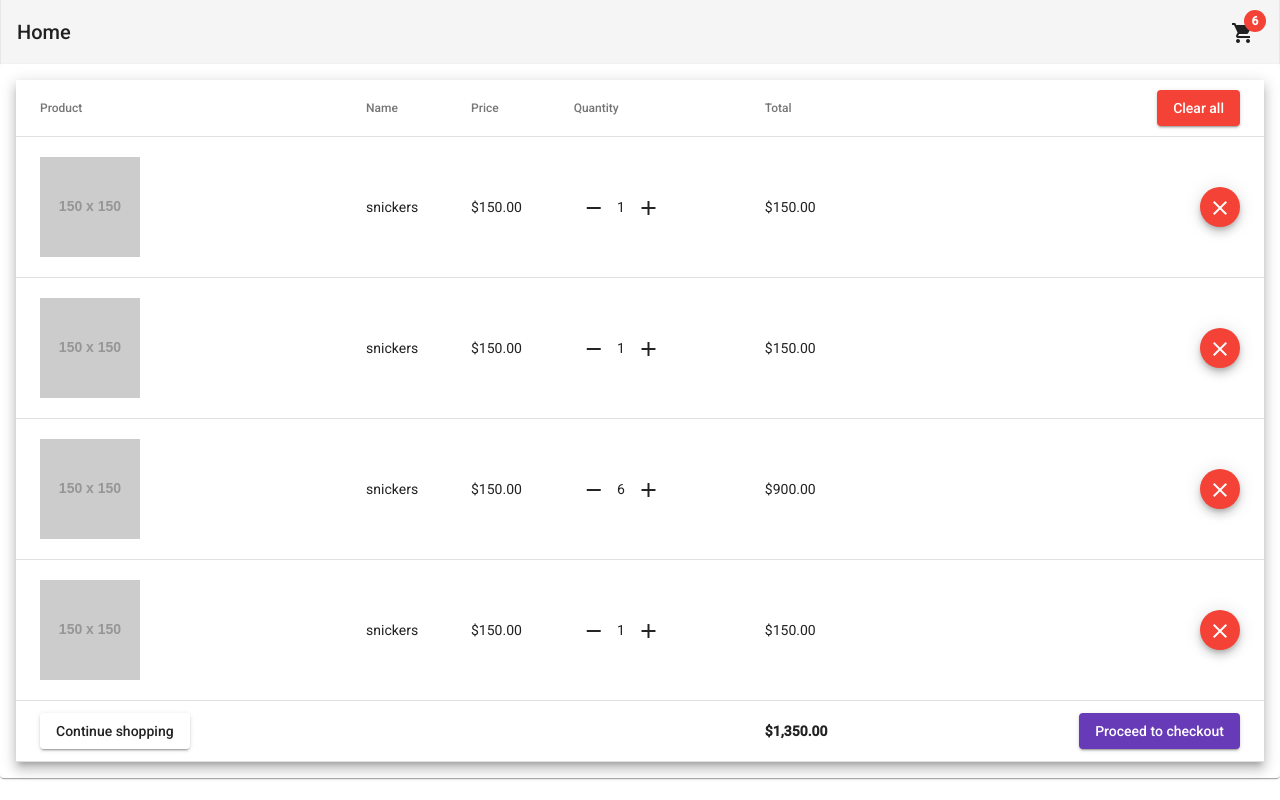
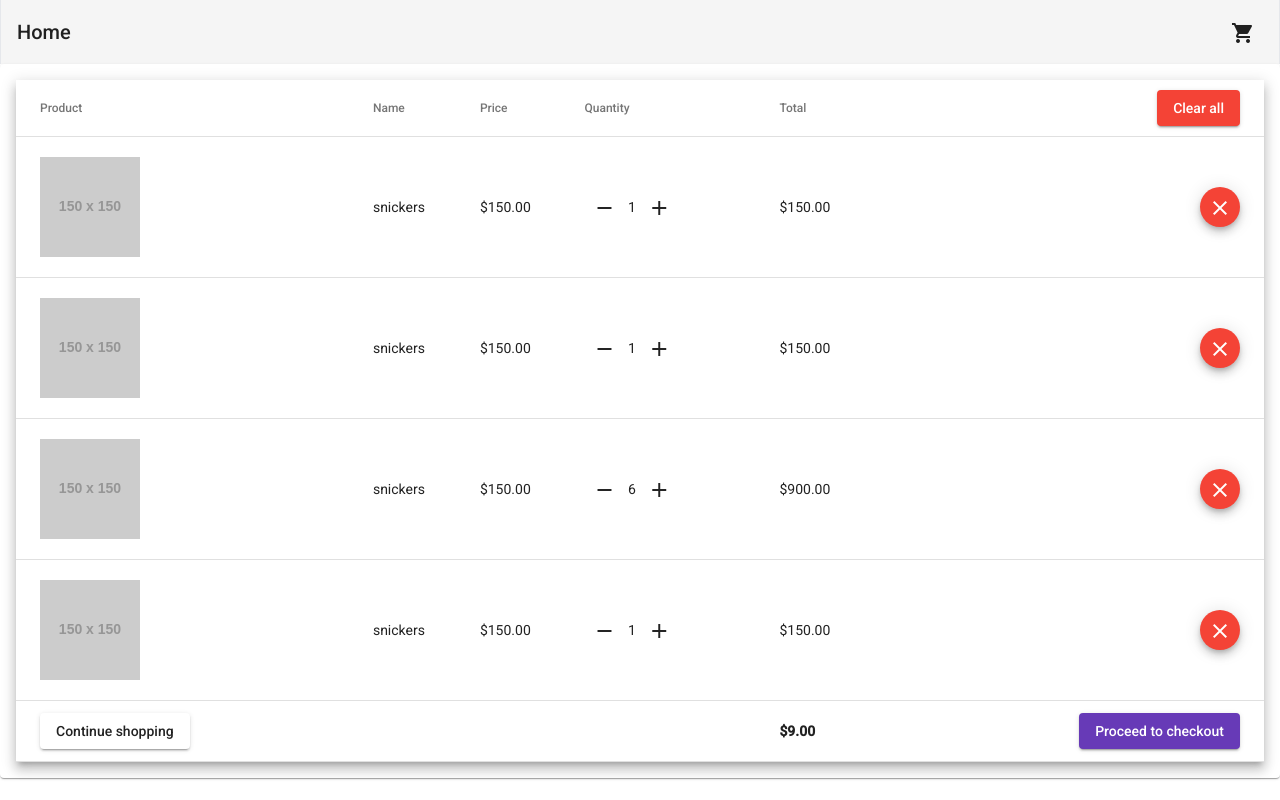
Before and after one commit to AndreyUA/webshop, an Angular app: page /cart in a window 1280 px wide. Built offline with nearby package versions, Linux system fonts and the light colour scheme.

Commit message:
feat: header item counter

```diff
--- a/src/app/app.component.ts
+++ b/src/app/app.component.ts
@@ -1,11 +1,21 @@
-import { Component } from "@angular/core";
+import { Component, OnInit } from "@angular/core";
+import { Cart } from "./models/cart.model";
+import { CartService } from "./services/cart.service";
 
 @Component({
   selector: "app-root",
   template: `
-    <app-header></app-header>
+    <app-header [cart]="cart"></app-header>
     <router-outlet></router-outlet>
   `,
   styles: [],
 })
-export class AppComponent {}
+export class AppComponent implements OnInit {
+  cart: Cart = { items: [] };
+
+  constructor(private cartService: CartService) {}
+
+  ngOnInit(): void {
+    this.cartService.cart.subscribe((cart) => (this.cart = cart));
+  }
+}
--- a/src/app/components/header/header.component.html
+++ b/src/app/components/header/header.component.html
@@ -2,53 +2,37 @@
   <a routerLink="home"> Home </a>
 
   <button mat-icon-button [mat-menu-trigger-for]="menu">
-    <mat-icon [matBadge]="6" matBadgeColor="warn">shopping_cart</mat-icon>
+    <mat-icon
+      [matBadge]="itemsQuantity"
+      [matBadgeHidden]="!itemsQuantity"
+      matBadgeColor="warn"
+      >shopping_cart</mat-icon
+    >
   </button>
 
   <mat-menu #menu="matMenu">
     <div class="p-3 divide-y divide-solid">
       <div class="pb-3 flex justify-between">
-        <span class="mr-16"> 6 Items </span>
+        <span class="mr-16"> {{ itemsQuantity }} Items </span>
         <a routerLink="cart">View Cart</a>
       </div>
-      <div class="py-3">
-        <div class="flex justify-between font-light mb-2">
-          Keyboard x 1
-          <span class="font-bold">{{ "150" | currency }}</span>
-        </div>
-
-        <div class="flex justify-between font-light mb-2">
-          Keyboard x 1
-          <span class="font-bold">{{ "150" | currency }}</span>
-        </div>
-
-        <div class="flex justify-between font-light mb-2">
-          Keyboard x 1
-          <span class="font-bold">{{ "150" | currency }}</span>
-        </div>
-
-        <div class="flex justify-between font-light mb-2">
-          Keyboard x 1
-          <span class="font-bold">{{ "150" | currency }}</span>
-        </div>
-
-        <div class="flex justify-between font-light mb-2">
-          Keyboard x 1
-          <span class="font-bold">{{ "150" | currency }}</span>
-        </div>
-
-        <div class="flex justify-between font-light mb-2">
-          Keyboard x 1
-          <span class="font-bold">{{ "150" | currency }}</span>
+      <div *ngIf="cart.items.length" class="py-3">
+        <div
+          *ngFor="let item of cart.items"
+          class="flex justify-between font-light mb-2"
+        >
+          {{ item.name }} x {{ item.quantity }}
+          <span class="font-bold">{{ item.price | currency }}</span>
         </div>
       </div>
 
       <div class="flex justify-between py-3 font-light">
-        Total: <span class="font-bold"> {{ "900" | currency }} </span>
+        Total:
+        <span class="font-bold"> {{ getTotal(cart.items) | currency }} </span>
       </div>
 
       <div class="pt-3 flex justify-between">
-        <button class="bg-rose-600 text-white rounded-full w-9 h-9">
+        <button (click)="onClearCart()" class="bg-rose-600 text-white rounded-full w-9 h-9">
           <mat-icon>remove_shopping_cart</mat-icon>
         </button>
 
--- a/src/app/components/header/header.component.ts
+++ b/src/app/components/header/header.component.ts
@@ -1,11 +1,41 @@
-import { Component, OnInit } from "@angular/core";
+import { Component, Input, OnInit } from "@angular/core";
+import { Cart, CartItem } from "src/app/models/cart.model";
+import { CartService } from "src/app/services/cart.service";
 
 @Component({
   selector: "app-header",
   templateUrl: "./header.component.html",
 })
 export class HeaderComponent implements OnInit {
-  constructor() {}
+  @Input()
+  get cart(): Cart {
+    return this.#cart;
+  }
+
+  set cart(cart: Cart) {
+    this.#cart = cart;
+
+    this.itemsQuantity = cart.items.reduce(
+      (totalQuantity, currentQuantity) =>
+        totalQuantity + currentQuantity.quantity,
+      0
+    );
+  }
+
+  #cart: Cart = {
+    items: [],
+  };
+  itemsQuantity: number = 0;
+
+  constructor(private cartService: CartService) {}
 
   ngOnInit(): void {}
+
+  getTotal(items: CartItem[]): number {
+    return this.cartService.getTotal(items);
+  }
+
+  onClearCart(): void {
+    this.cartService.clearCart();
+  }
 }
--- a/src/app/pages/cart/cart.component.ts
+++ b/src/app/pages/cart/cart.component.ts
@@ -1,6 +1,7 @@
 import { Component, OnInit } from "@angular/core";
 
 import { Cart, CartItem } from "src/app/models/cart.model";
+import { CartService } from "src/app/services/cart.service";
 
 @Component({
   selector: "app-cart",
@@ -49,15 +50,13 @@ export class CartComponent implements OnInit {
     "action",
   ];
 
-  constructor() {}
+  constructor(private cartService: CartService) {}
 
   ngOnInit(): void {
     this.dataSource = this.cart.items;
   }
 
   getTotal(items: CartItem[]): number {
-    return items
-      .map((item) => item.price * item.quantity)
-      .reduce((totalPrice, totalItemPrice) => totalItemPrice + totalPrice, 0);
+    return this.cartService.getTotal(items);
   }
 }
--- a/src/app/pages/home/home.component.html
+++ b/src/app/pages/home/home.component.html
@@ -22,3 +22,5 @@
     </mat-grid-list>
   </mat-drawer-content>
 </mat-drawer-container>
+
+<!-- https://youtu.be/Kbauf9IgsC4?t=8120 -->
--- a/src/app/services/cart.service.ts
+++ b/src/app/services/cart.service.ts
@@ -27,4 +27,18 @@ export class CartService {
 
     console.log(this.cart.value);
   }
+
+  getTotal(items: CartItem[]): number {
+    return items.reduce(
+      (totalPrice, totalItemPrice) => totalPrice + totalItemPrice.quantity,
+      0
+    );
+  }
+
+  clearCart(): void {
+    this.cart.next({ items: [] });
+    this.snackBar.open("Cart is clear", "OK", {
+      duration: 3000,
+    });
+  }
 }
```
